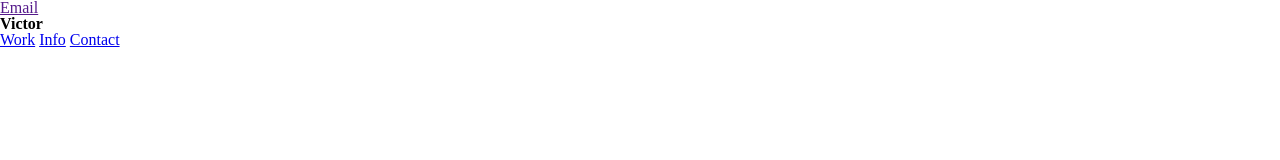
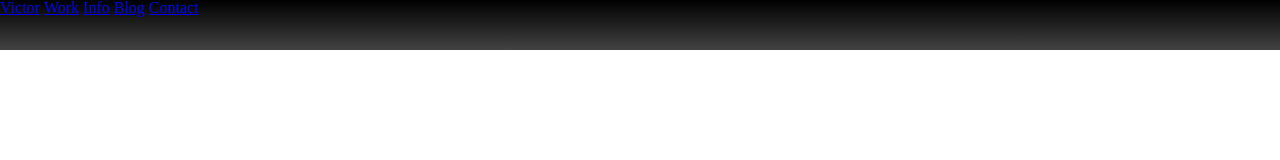
Before and after one commit to victorkay/v1ctor, a plain HTML site: page index.html in a window 1280 px wide. Drawn offline with Linux system fonts and the light colour scheme.

Commit message:
Revert "added email icon, edited navigation list, added logo markup"
This reverts commit 5c924405376decd2b46b9718b47fe9ce42efb3fd.

```diff
--- a/index.html
+++ b/index.html
@@ -12,27 +12,15 @@
 </head>
 
 <body>
-
-<div id="email-icon"><a href="">Email</a></div><!-- email-icon -->
-
-<div id="header">
-
-
-		<div id="logo">
-		<h1><span>Victor</span></h1>
-		</div> <!-- logo -->
-
-			<div id="nav">
-			<ul id="nav-list">
-			<li><a id="work-link" href="/work.html">Work</a></li>
-			<li><a id="info-link" href="/info.html">Info</a></li>
-			<li><a id="contact-link" href="/contact.html">Contact</a></li>
-			</ul>
-			</div><!-- nav -->
-
-</div><!-- header -->
-
-
+<div id="top-nav">
+<ul id="nav-list">
+<li><a id="victor-link" href="/index.html">Victor</a></li>
+<li><a id="work-link" href="/work.html">Work</a></li>
+<li><a id="info-link" href="/info.html">Info</a></li>
+<li><a id="blog-link" href="/blog.html">Blog</a></li>
+<li><a id="contact-link" href="/contact.html">Contact</a></li>
+</ul>
+</div>
 </body>
 
 </html>
```
